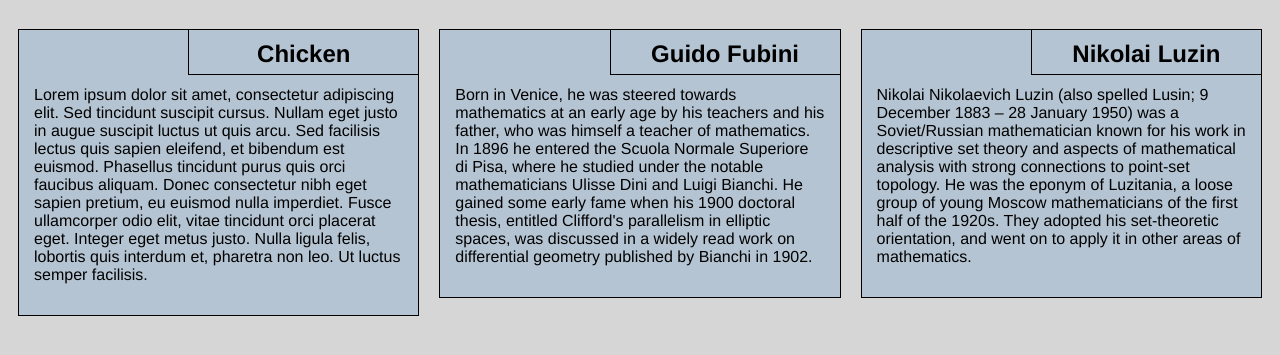
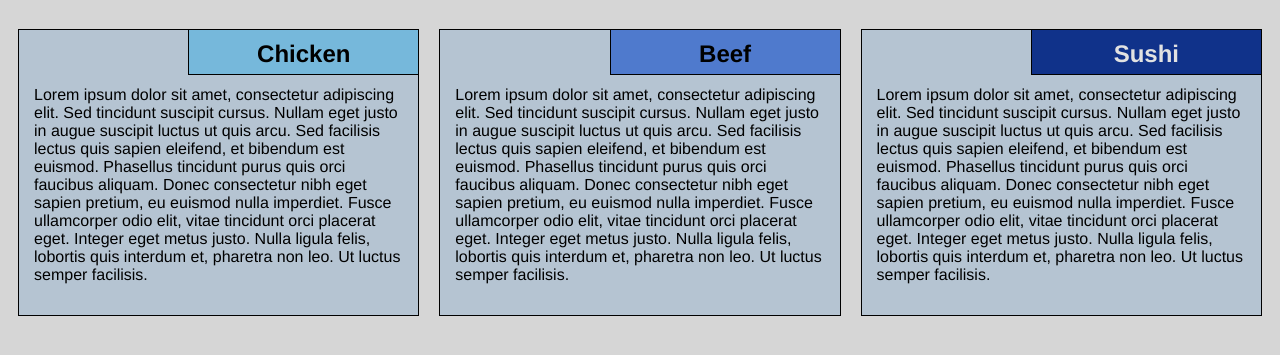
Before and after one commit to vdivyansh/coursera_HTML_module2, a plain HTML site: page index.html in a window 1280 px wide. Shown: the part 61-416 px from the top of the page. Drawn offline with Linux system fonts and the light colour scheme.

Commit message:
Update index.html

```diff
--- a/index.html
+++ b/index.html
@@ -12,7 +12,7 @@
     <h1>Our Menu</h1>
     <div class="row">
         <div class="col-lg-4 col-md-6 col-sm-12">
-            <section class="lebesgue">
+            <section class="chicken">
                 <h2>Chicken</h2>
                 <p>
                     Lorem ipsum dolor sit amet, consectetur adipiscing elit. Sed tincidunt suscipit cursus. Nullam eget justo in augue suscipit luctus ut quis arcu. Sed facilisis lectus quis sapien eleifend, et bibendum est euismod. Phasellus tincidunt purus quis orci faucibus aliquam. Donec consectetur nibh eget sapien pretium, eu euismod nulla imperdiet. Fusce ullamcorper odio elit, vitae tincidunt orci placerat eget. Integer eget metus justo. Nulla ligula felis, lobortis quis interdum et, pharetra non leo. Ut luctus semper facilisis.
@@ -20,20 +20,18 @@
             </section>
         </div>
         <div class="col-lg-4 col-md-6 col-sm-12">
-            <section class="fubini">
-                <h2>Guido Fubini</h2>
+            <section class="beef">
+                <h2>Beef</h2>
                 <p>
-                    Born in Venice, he was steered towards mathematics at an early age by his teachers and his father, who was himself a teacher of mathematics. In 1896 he entered the Scuola Normale Superiore di Pisa, where he studied under the notable mathematicians Ulisse
-                    Dini and Luigi Bianchi. He gained some early fame when his 1900 doctoral thesis, entitled Clifford's parallelism in elliptic spaces, was discussed in a widely read work on differential geometry published by Bianchi in 1902.
+                    Lorem ipsum dolor sit amet, consectetur adipiscing elit. Sed tincidunt suscipit cursus. Nullam eget justo in augue suscipit luctus ut quis arcu. Sed facilisis lectus quis sapien eleifend, et bibendum est euismod. Phasellus tincidunt purus quis orci faucibus aliquam. Donec consectetur nibh eget sapien pretium, eu euismod nulla imperdiet. Fusce ullamcorper odio elit, vitae tincidunt orci placerat eget. Integer eget metus justo. Nulla ligula felis, lobortis quis interdum et, pharetra non leo. Ut luctus semper facilisis.
                 </p>
             </section>
         </div>
         <div class="col-lg-4 col-md-12 col-sm-12">
-            <section class="luzin">
-                <h2>Nikolai Luzin</h2>
+            <section class="sushi">
+                <h2>Sushi</h2>
                 <p>
-                    Nikolai Nikolaevich Luzin (also spelled Lusin;   9 December 1883 – 28 January 1950) was a Soviet/Russian mathematician known for his work in descriptive set theory and aspects of mathematical analysis with strong connections to point-set topology. He was
-                    the eponym of Luzitania, a loose group of young Moscow mathematicians of the first half of the 1920s. They adopted his set-theoretic orientation, and went on to apply it in other areas of mathematics.
+                    Lorem ipsum dolor sit amet, consectetur adipiscing elit. Sed tincidunt suscipit cursus. Nullam eget justo in augue suscipit luctus ut quis arcu. Sed facilisis lectus quis sapien eleifend, et bibendum est euismod. Phasellus tincidunt purus quis orci faucibus aliquam. Donec consectetur nibh eget sapien pretium, eu euismod nulla imperdiet. Fusce ullamcorper odio elit, vitae tincidunt orci placerat eget. Integer eget metus justo. Nulla ligula felis, lobortis quis interdum et, pharetra non leo. Ut luctus semper facilisis.
                 </p>
             </section>
         </div>
```
